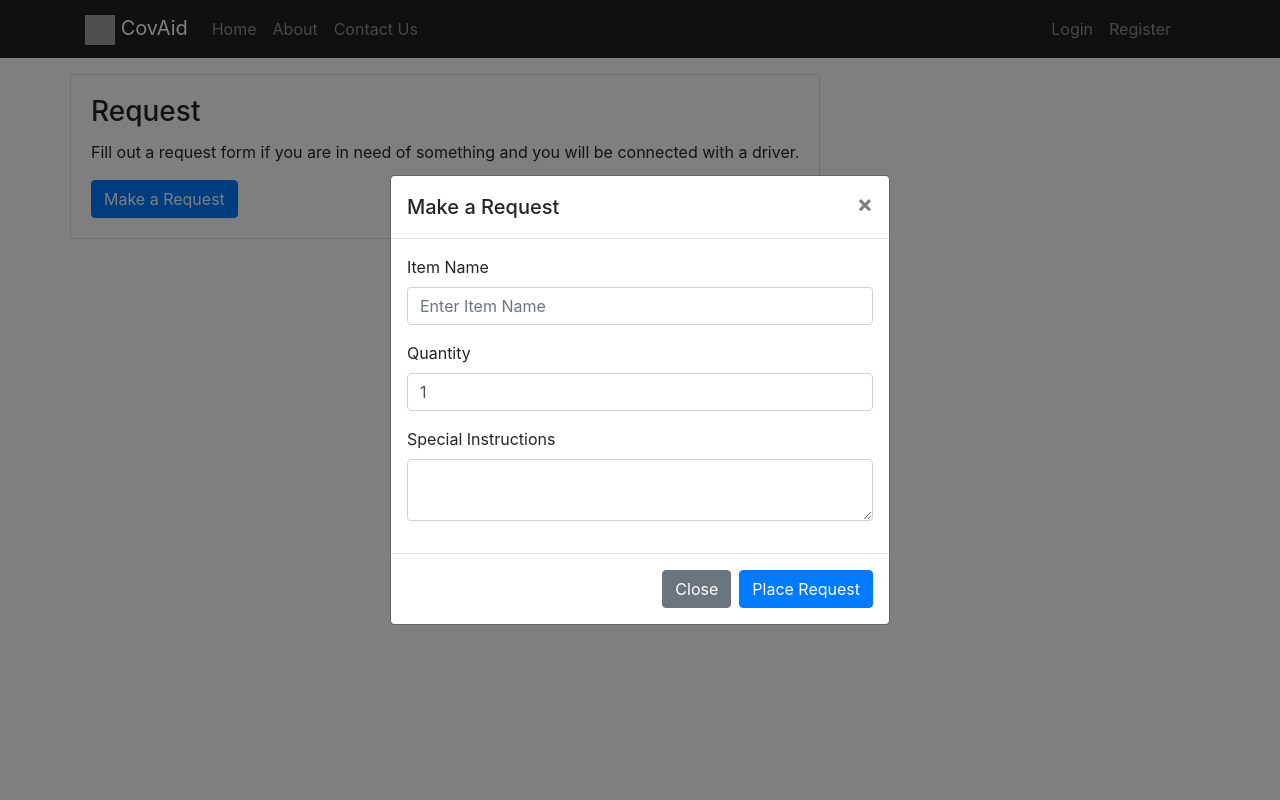
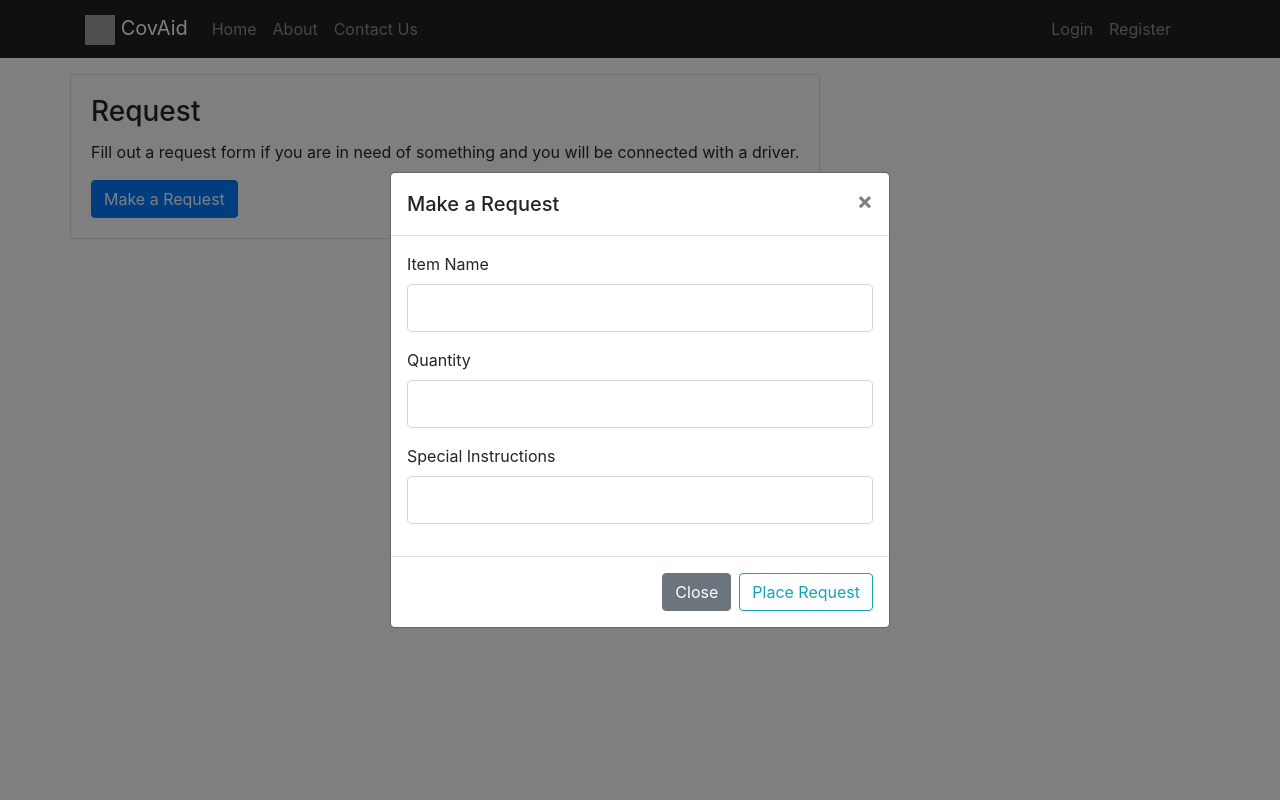
Before and after one commit to shreygupta04/covaid, a Flask app: page /requests in a window 1280 px wide, after a click on "Make a Request". Run offline with Flask 2, Linux system fonts and the light colour scheme; some libraries are stand-ins or nearby versions; grey boxes are pictures that could not be loaded.

Commit message:
form functionality for requests file

```diff
--- a/covaid/routes.py
+++ b/covaid/routes.py
@@ -21,7 +21,7 @@ def contact():
     form = ContactForm()
     return render_template('contact.html', title='Contact Us', form=form)
 
-@app.route("/requests")
+@app.route("/requests", methods=['GET', 'POST'])
 def requests():
     form = RequestForm()
     if form.validate_on_submit():
@@ -29,7 +29,7 @@ def requests():
         request = Request(item_name=form.item.data, quantity=form.quantity.data, instruct=form.instruct.data)
         user.requests.append(request)
         return redirect(url_for('requests'))
-    return render_template('requests.html')
+    return render_template('requests.html', form=form)
 
 @app.route("/register", methods=['GET', 'POST'])
 def register():
--- a/covaid/templates/requests.html
+++ b/covaid/templates/requests.html
@@ -20,25 +20,26 @@
                 </button>
               </div>
               <div class="modal-body">
-                <form>
+                <form method="POST" action="">
                   <div class="form-group">
                     <label for="InputItem">Item Name</label>
-                    <input type="ItemName" class="form-control" id="InputItem" aria-describedby="ItemTitle" placeholder="Enter Item Name">
+                    {{ form.item(class="form-control form-control-lg") }}
                   </div>
                   <div class="form-group">
                     <label for="NumItem">Quantity</label>
-                    <input type="number" class="form-control" id="NumItem" aria-describedby="ItemQuantity" placeholder="Enter Number of Items" value = "1">
+                    {{ form.quantity(class="form-control form-control-lg") }}
                   </div>
                   <div class="form-group">
                     <label for="SpecialInstruct">Special Instructions</label>
-                    <textarea class="form-control" id="SpecialInstruct" rows="2"></textarea>
+                    {{ form.instruct(class="form-control form-control-lg") }}
                   </div>
-                </form>
-              </div>
-              <div class="modal-footer">
-                <button type="button" class="btn btn-secondary" data-dismiss="modal">Close</button>
-                <button type="button" class="btn btn-primary">Place Request</button>
-              </div>
+
+                  </div>
+                  <div class="modal-footer">
+                    <button type="button" class="btn btn-secondary" data-dismiss="modal">Close</button>
+                    {{ form.send(class="btn btn-outline-info") }}
+                  </div>
+               </form>
             </div>
           </div>
         </div>
```
Also changed, not shown: covaid/site.db.
